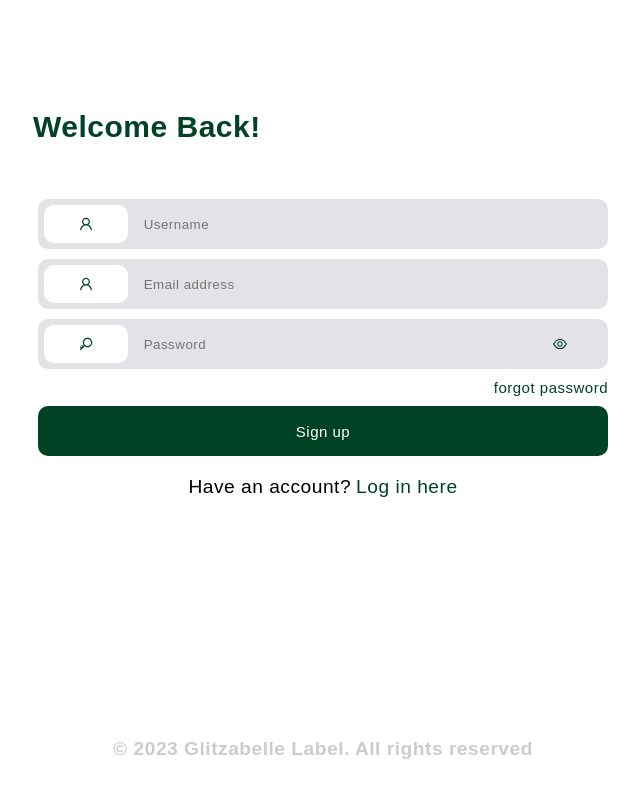
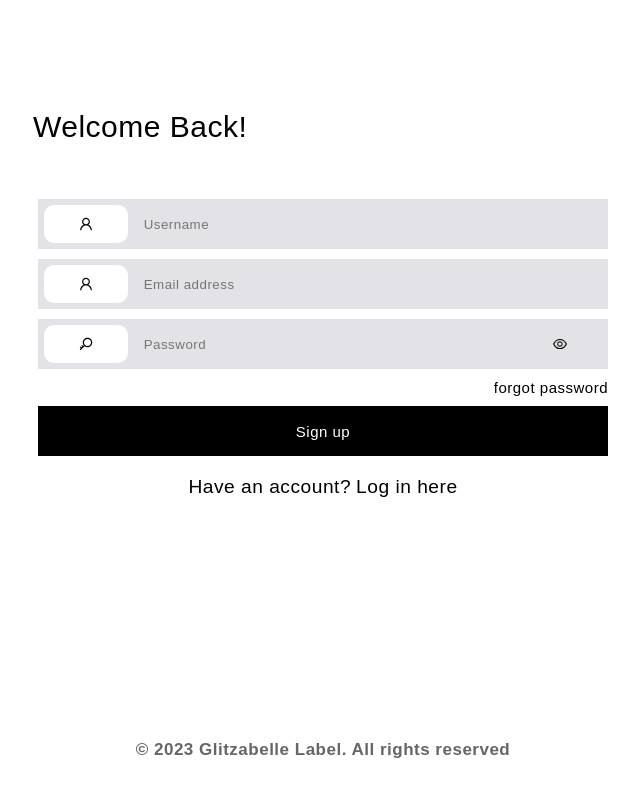
Before and after one commit to aremumahmud/e-commerce-ui, a React (Create React App) app: page /users/1 in a window 1280 px wide. Shown: the whole page, without its empty margins (317-957 px from the left). Built offline with nearby package versions, Linux system fonts and the light colour scheme; a web font is replaced by a local one.

Commit message:
made some design ghanges

```diff
--- a/src/components/home.jsx
+++ b/src/components/home.jsx
@@ -107,6 +107,8 @@ let set_data_for_pagination = (index)=>{
         setLoad={setLoad}
         setFilter={setFilter}
       />
+<br /><br />
+    <p class="sub_header11">Dhalia Collections</p>
       {/* <p className="topic">Top Fashion For You!</p> */}
       <Products
         currencyTab={currencyTab}
--- a/src/components/topNav.jsx
+++ b/src/components/topNav.jsx
@@ -61,7 +61,7 @@ function TopNav({ cart, setPage, search, searchLoader, setSearchLoader }) {
           </p>
           <p onClick={() => setPage("cart")}>
             <span className="qty">{cart}</span>
-            <AiOutlineShopping size={25} style={{ fontWeight: "bold" }} />
+            <AiOutlineShopping size={27} style={{ fontWeight: "bold" }} />
             {/* Cart */}
           </p>
         </div>
--- a/src/css/about.css
+++ b/src/css/about.css
@@ -21,15 +21,14 @@
 .cta .btn {
     display: inline;
     padding: 5px;
-    border: 2px solid #004225;
-    border-radius: 24px;
+    border: 2px solid #000;
     margin-right: 10px;
     padding-left: 40px;
     padding-right: 40px;
 }
 
 .cta .active {
-    background-color: #004225;
+    background-color: #000;
     color: #ffffff;
 }
 
--- a/src/css/header_resp.css
+++ b/src/css/header_resp.css
@@ -408,7 +408,7 @@
     }
     .qty {
         font-size: smaller !important;
-        top: 0px !important;
+        top: 27px !important;
         left: 92% !important;
     }
     .read .span {
--- a/src/css/login.css
+++ b/src/css/login.css
@@ -54,9 +54,8 @@ body {
 
 .titles .top {
     font-size: 30px;
-    font-weight: 900;
-    color: #004225;
-    ;
+    font-weight: 500;
+    color: #000
 }
 
 .titles .sub {
@@ -67,7 +66,6 @@ body {
     background-color: #e3e2e7;
     margin-bottom: 10px;
     width: 100%;
-    border-radius: 10px;
     height: 50px;
     display: flex;
     justify-content: space-between;
@@ -85,14 +83,13 @@ body {
 
 .icon {
     width: 15%;
-    border-radius: 10px;
     background-color: white;
     display: flex;
     justify-content: center;
     align-items: center;
     font-size: 30px;
-    color: #004225;
-    ;
+    color: #000;
+    border-radius: none;
 }
 
 .silent {
@@ -100,19 +97,18 @@ body {
 }
 
 .forget-password {
-    color: #004225;
+    color: #000;
     ;
     font-size: 20px;
     text-align: right;
 }
 
 .submit {
-    background-color: #004225;
+    background-color: #000;
     ;
     color: white;
     height: 50px;
     padding: 6px;
-    border-radius: 10px;
     font-size: 20px;
     display: flex;
     align-items: center;
@@ -145,7 +141,6 @@ body {
 .social-logins .social {
     border: 1px solid #ccc;
     padding: 10px;
-    border-radius: 10px;
     width: 45%;
     display: flex;
     align-items: center;
@@ -159,7 +154,7 @@ body {
 }
 
 .otherOptions a {
-    color: #004225;
+    color: #000;
     ;
     text-decoration: none;
     padding-left: 5px;
@@ -168,9 +163,8 @@ body {
 .footer {
     padding: 20px;
     text-align: center;
-    font-size: larger;
-    font-weight: bolder;
-    color: #ccc;
+    font-size: 17px;
+    color: #666;
     position: sticky;
     top: 100%;
 }
--- a/src/css/pagination.css
+++ b/src/css/pagination.css
@@ -11,7 +11,7 @@
     list-style: none;
     padding: 10px;
     background-color: #cccccc80;
-    border-radius: 50%;
+    /* border-radius: 50%; */
     height: 80px;
     width: 80px;
     margin: 10px;
@@ -24,7 +24,7 @@
 
 .pagination .active {
     color: #ffffff;
-    background-color: #004225;
+    background-color: #000;
 }
 
 .pagination .next {
--- a/src/css/topnav.css
+++ b/src/css/topnav.css
@@ -58,6 +58,7 @@
 
 .usersection p {
     padding: 10px;
+    padding-bottom: 0;
 }
 
 .search {
```
